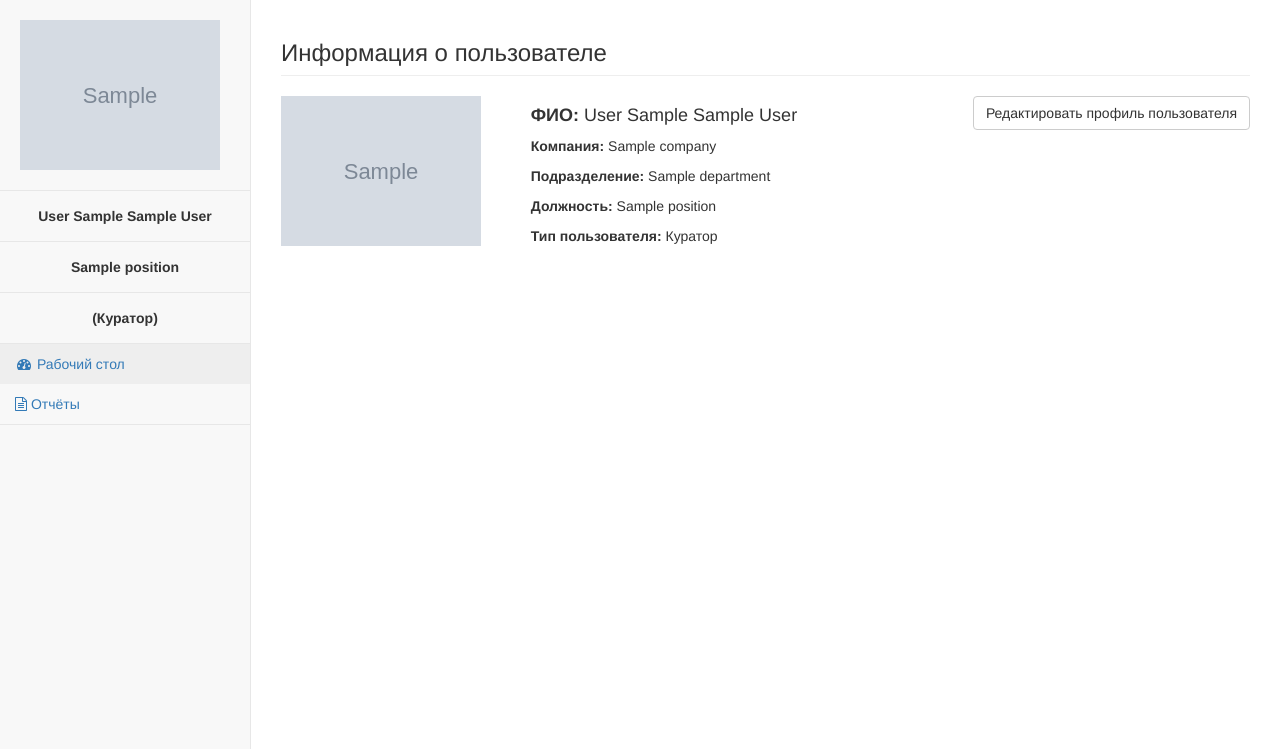
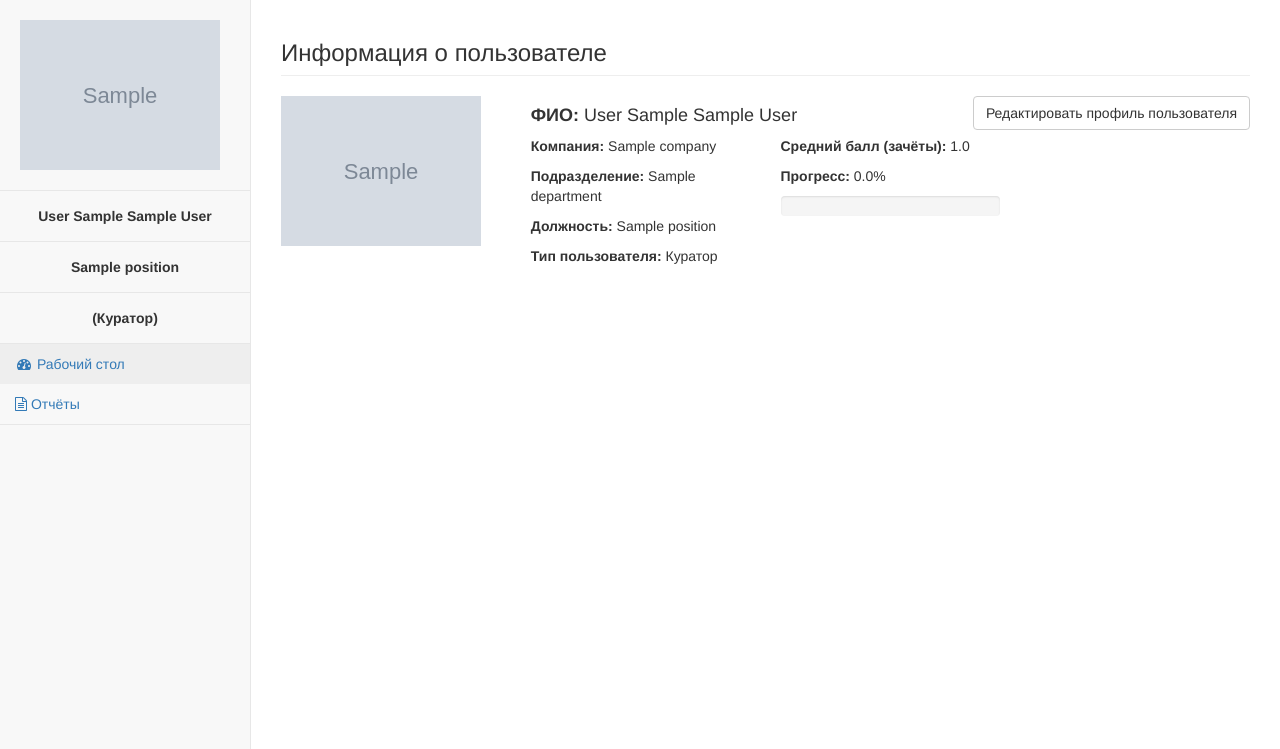
Before and after one commit to AlexeyKutepov/asct, a Django app: page /user/info/1/ in a window 1280 px wide. Shown: the part 51-800 px from the top of the page. Run offline with Django 3.2, Linux system fonts and the light colour scheme; a user stored in the database is signed in; tables that the repository leaves empty hold one stand-in row (values such as "Sample post"); grey boxes marked "Sample" are stand-in pictures; some libraries are stand-ins or nearby versions.

Commit message:
Доработка страницы пользователя

```diff
--- a/main/views.py
+++ b/main/views.py
@@ -871,6 +871,26 @@ def user_info(request, id):
         if test.date_to < timezone.now() and test.status != TestJournal.COMPLETED and test.status != TestJournal.OVERDUE:
             test.status = TestJournal.OVERDUE
             test.save()
+    assessment = None
+    assessment_count = 0
+    for exam in exam_list:
+        if exam.result:
+            if not assessment:
+                assessment = 0
+            assessment += exam.result
+            assessment_count += 1
+    if not assessment or assessment_count == 0:
+        assessment = "Нет данных"
+    else:
+        assessment = assessment/assessment_count
+
+    sub_theme_list = ScheduledSubTheme.objects.filter(user=user_data)
+    completed_sub_theme_list = ScheduledSubTheme.objects.filter(user=user_data,
+                                                         status=ScheduledSubTheme.COMPLETED)
+    if len(sub_theme_list) != 0:
+        progress = len(completed_sub_theme_list) / len(sub_theme_list) * 100 if len(sub_theme_list) else 0
+    else:
+        progress = "Темы не назначены"
     return render(
         request,
         "main/user_info.html",
@@ -879,7 +899,9 @@ def user_info(request, id):
             "scheduled_theme_list": scheduled_theme_list,
             "exam_list": exam_list,
             "test_list": test_list,
-            "examiner_list": examiner_list
+            "examiner_list": examiner_list,
+            "assessment": round(assessment, 2),
+            "progress": round(progress, 2)
         }
     )
 
--- a/templates/main/user_info.html
+++ b/templates/main/user_info.html
@@ -23,8 +23,14 @@
                      alt="Photo" width="200" height="200">
             {% endif %}
         </div>
-        <div class="col-lg-4">
+        <div class="col-lg-6">
+            <div class="row">
+                <div class="col-lg-12">
                     <h4><b>ФИО: </b>{{ user_data.get_full_name | default:"" }}</h4>
+                </div>
+            </div>
+            <div class="row">
+                <div class="col-lg-6">
                     <p><b>Компания: </b>{{ user_data.company | default:"" }}</p>
                     <p><b>Подразделение: </b>{{ user_data.department | default:"" }}</p>
                     <p><b>Должность: </b>{{ user_data.position | default:"" }}</p>
@@ -38,7 +44,19 @@
                     <p><b>Тип пользователя: </b>Испытуемый</p>
                     {% endif %}
                 </div>
-        <div class="col-lg-5">
+                <div class="col-lg-6">
+                    <p><b>Средний балл (зачёты): </b>{{ assessment }}</p>
+                    <p><b>Прогресс: </b> {{ progress }}%</p>
+                    <div class="progress">
+                        <div class="progress-bar" role="progressbar" aria-valuenow="{{ progress }}"
+                             aria-valuemin="0" aria-valuemax="100" style="width: {{ progress }}%;">
+                            <span class="sr-only">{{ progress }}% Complete</span>
+                        </div>
+                    </div>
+                </div>
+            </div>
+        </div>
+        <div class="col-lg-3">
             <a href="{% url "user_settings" id=user_data.id %}"><input type="button" class="btn btn-default pull-right" value="Редактировать профиль пользователя"/></a>
         </div>
     </div>
@@ -522,7 +540,7 @@
                             <th>Назначен</th>
                             <th>Срок</th>
                             <th>Статус</th>
-                            <th>Результат</th>
+                            <th>Результат, %</th>
                             <th width="100px">Действия</th>
                         </thead>
                         <tbody>
```
Lines whose indentation alone changed are shown as unchanged.
